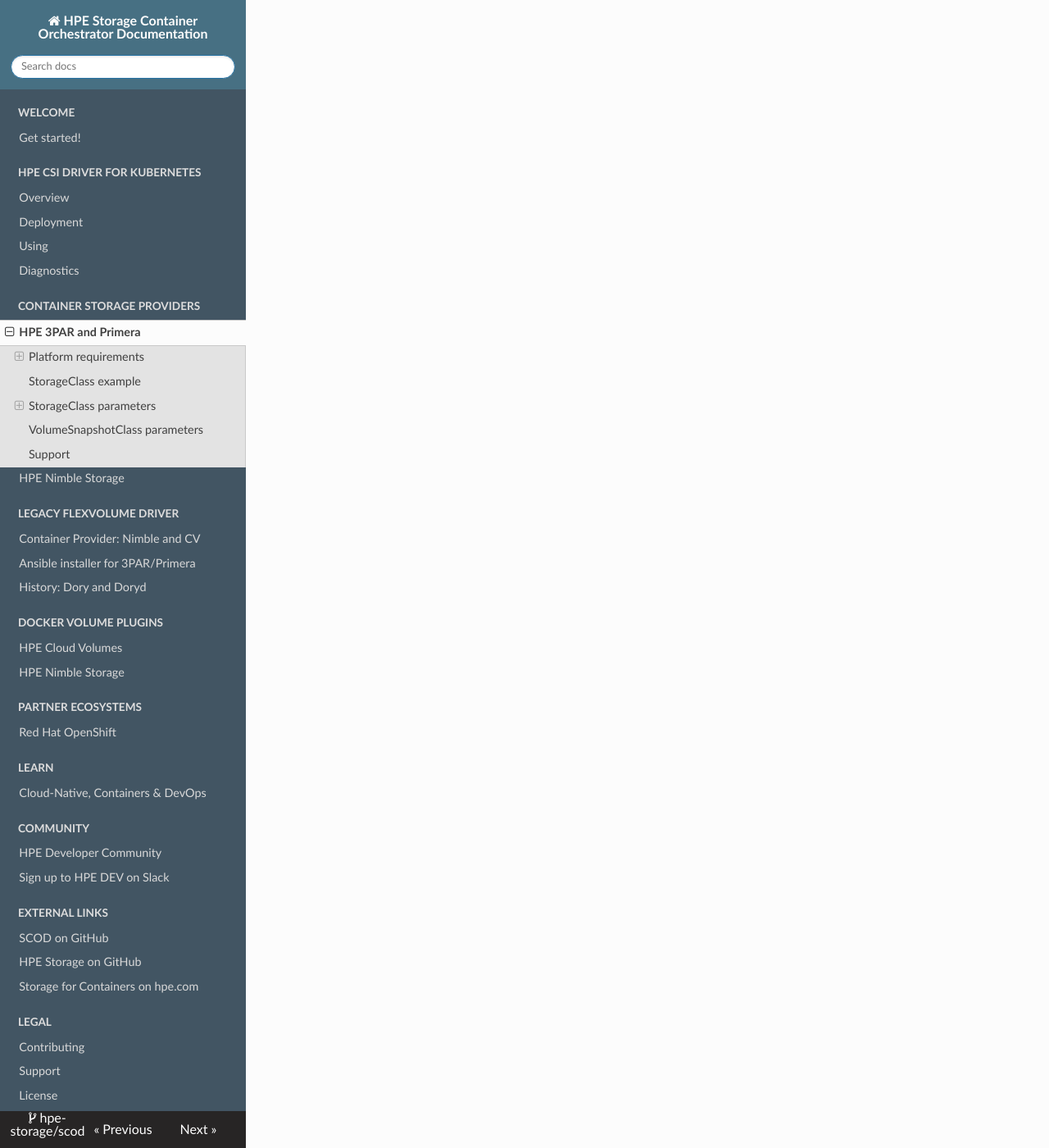
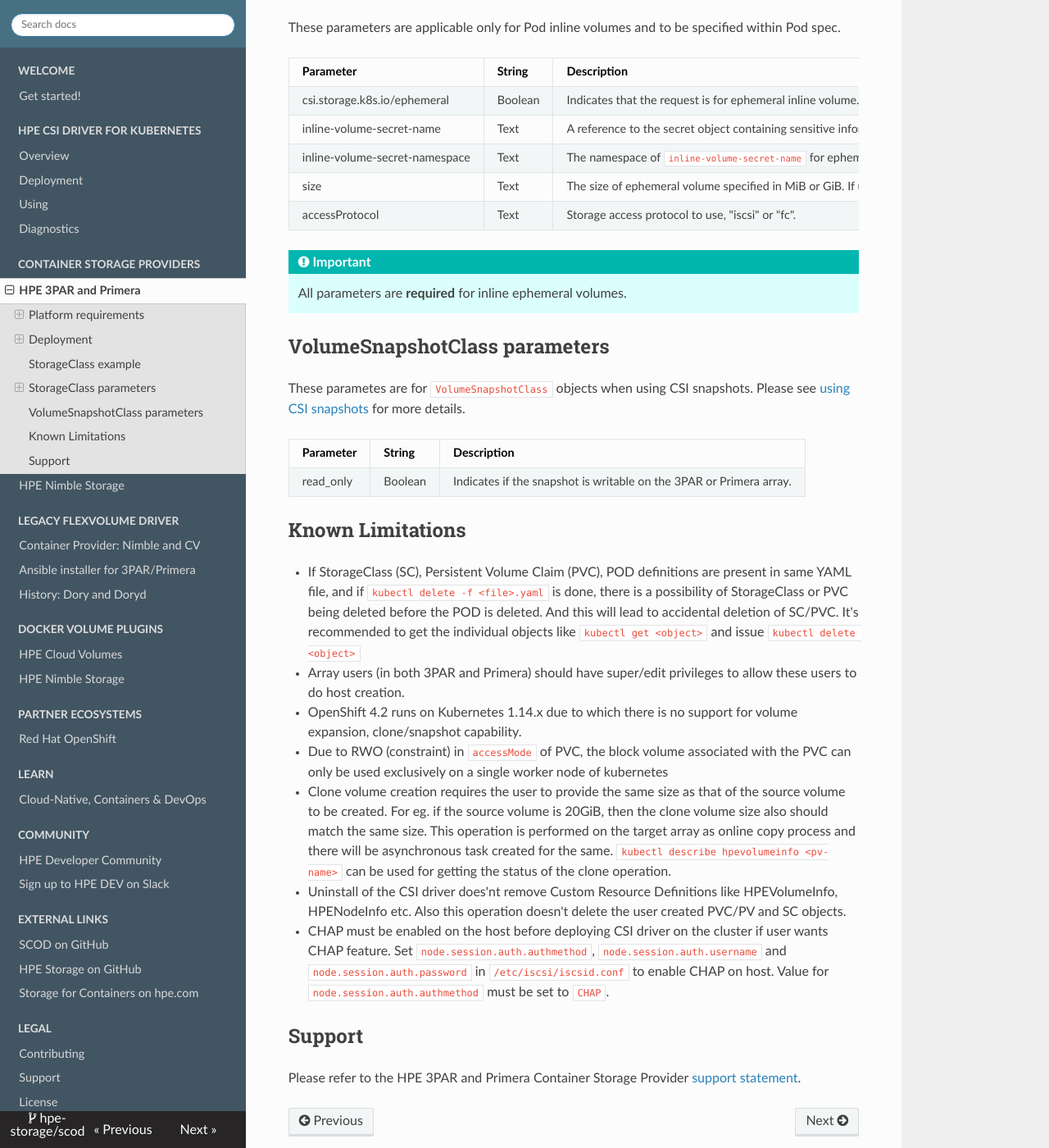
Before and after one commit to hpe-storage/scod, an MkDocs documentation site: the page built from docs/container_storage_provider/hpe_3par_primera/index.md, in a window 1280 px wide and 1400 px high, scrolled down 4054 px. Shown: the whole window at 82% size. Built offline with MkDocs 1.6.1, drawn with Linux system fonts in a browser that asks for light colours; nearby versions of some CDN libraries; some of the changed text lies outside the part shown.

Commit message:
Updated docs with more details for 3par primera
Signed-off-by: Sneha Rai <sneha_srai@yahoo.co.in>

````diff
--- a/docs/container_storage_provider/hpe_3par_primera/index.md
+++ b/docs/container_storage_provider/hpe_3par_primera/index.md
@@ -6,7 +6,20 @@
 
 ## Platform requirements
 
-Always check the corresponding CSI driver version in [compatibility and support](../../csi_driver/index.md#compatibility_and_support) and [SPOCK](https://h20272.www2.hpe.com/spock/index.aspx) for latest support matrix for the HPE 3PAR and Primera Container Storage Provider.
+Always check the corresponding CSI driver version in [compatibility and support](../../csi_driver/index.md#compatibility_and_support) and [SPOCK](#spock) for latest support matrix for the HPE 3PAR and Primera Container Storage Provider.
+
+|  CSI   |   CSP  | Linux OS | OpenShift | Kubernetes | 3PAR and Primera OS |
+| ------ | ------ | -------- | --------- | ---------- | ------------------- |
+| v1.1.1 | v1.0.0 | - CentOS: 7.7 <br /> - RHEL: 7.6, 7.7 / RHCOS | OpenShift 4.2 with RHEL 7.6 or 7.7 or RHCOS as worker nodes| K8s 1.16, 1.17 | - 3PAR OS: 3.3.1 (FC & iSCSI) <br /> - Primera OS: 4.0.0, 4.1.0 (FC only) |
+
+!!! important
+    &emsp;- Minimum 2 iSCSI IP ports should be in ready state<br>
+    &emsp;- FC array should be in ready state and zoned with initiator hosts<br>
+    &emsp;- FC supported only on Bare metal and Fabric SAN
+
+#### SPOCK
+* [3PAR](https://spock.corp.int.hpe.com/SPOCK/Pages.internal/spock2Html.aspx?htmlFile=hw_3par.internal.html)
+* [Primera](https://spock.corp.int.hpe.com/SPOCK/Pages.internal/spock2Html.aspx?htmlFile=hw_primera.internal.html)
 
 !!! tip
     The documentation reflected here always corresponds to the latest supported version and may contain references to future features and capabilities.
@@ -15,13 +28,25 @@
 
 The CSP requires access to a user with either `edit` or the `super` role. It's recommended to use the `edit` role for least privilege practices.
 
+## Deployment
+Please see [Deployment](../../csi_driver/deployment.md) for more details.
+
+### Deploying to Kubernetes
+Refer [Deploy using Helm](../../csi_driver/deployment.md#helm)
+
+!!! Important
+    Only Helm3 supported
+
+### Deploying to OpenShift
+Refer [Deploy using Operator](../../csi_driver/deployment.md#operator)
+
 ## StorageClass example
 
 A `StorageClass` is used to provision an HPE 3PAR or Primera Storage-backed persistent volume. Please see [using the HPE CSI Driver](../../csi_driver/using.md#base_storageclass_parameters) for additional base `StorageClass` examples like CSI snapshots and clones.
 
 Here is an example of a `StorageClass` using the HPE 3PAR and Primera CSP. Please see [common parameters](#common_parameters_for_provisioning) for additional parameter options.
 
-```markdown
+```yaml
 apiVersion: storage.k8s.io/v1
 kind: StorageClass
 metadata:
@@ -131,6 +156,22 @@
 | ----------- | ------  | ----------- |
 | read_only   | Boolean | Indicates if the snapshot is writable on the 3PAR or Primera array. |
 
+## Known Limitations
+* If StorageClass (SC), Persistent Volume Claim (PVC), POD definitions are present in same YAML file, and if `kubectl delete -f <file>.yaml`
+is done, there is a possibility of StorageClass or PVC being deleted before the POD is deleted. And this will
+lead to accidental deletion of SC/PVC. It's recommended to get the individual objects like `kubectl get <object>` and issue `kubectl delete <object>`
+* Array users (in both 3PAR and Primera) should have super/edit privileges to allow these users to do host creation.
+* OpenShift 4.2 runs on Kubernetes 1.14.x due to which there is no support for volume expansion, clone/snapshot capability.
+* Due to RWO (constraint) in `accessMode` of PVC, the block volume associated with the PVC can only be used exclusively on a single worker node of kubernetes
+* Clone volume creation requires the user to provide the same size as that of the source volume to be created. For eg. if the source volume is 20GiB, then the clone volume size also should match the same size.
+This operation is performed on the target array as online copy process and there will be asynchronous task created for the same.
+`kubectl describe hpevolumeinfo <pv-name>` can be used for getting the status of the clone operation.
+* Uninstall of the CSI driver does'nt remove Custom Resource Definitions like HPEVolumeInfo, HPENodeInfo etc.
+Also this operation doesn't delete the user created PVC/PV and SC objects.
+* CHAP must be enabled on the host before deploying CSI driver on the cluster if user wants CHAP feature.
+Set `node.session.auth.authmethod`, `node.session.auth.username` and `node.session.auth.password` in `/etc/iscsi/iscsid.conf` to enable CHAP on host.
+Value for `node.session.auth.authmethod` must be set to `CHAP`.
+
 ## Support
 
 Please refer to the HPE 3PAR and Primera Container Storage Provider [support statement](../../legal/support/index.md#hpe_3par_and_primera_container_storage_provider_support).
````
Also changed, not shown: docs/csi_driver/deployment.md (+4 -1 lines), docs/csi_driver/index.md (+2 -2 lines), docs/legal/support/index.md (+1 -2 lines), docs/welcome/index.md (+1 -1 lines).
